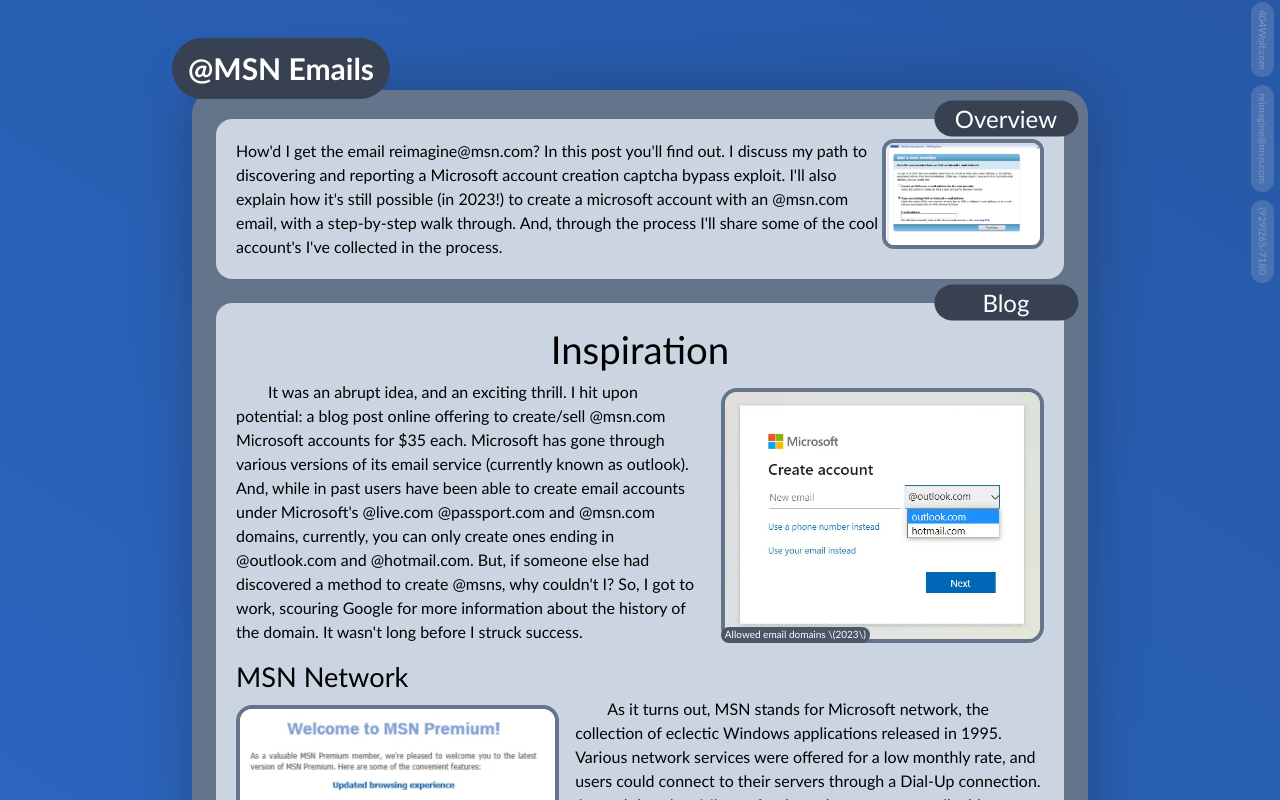
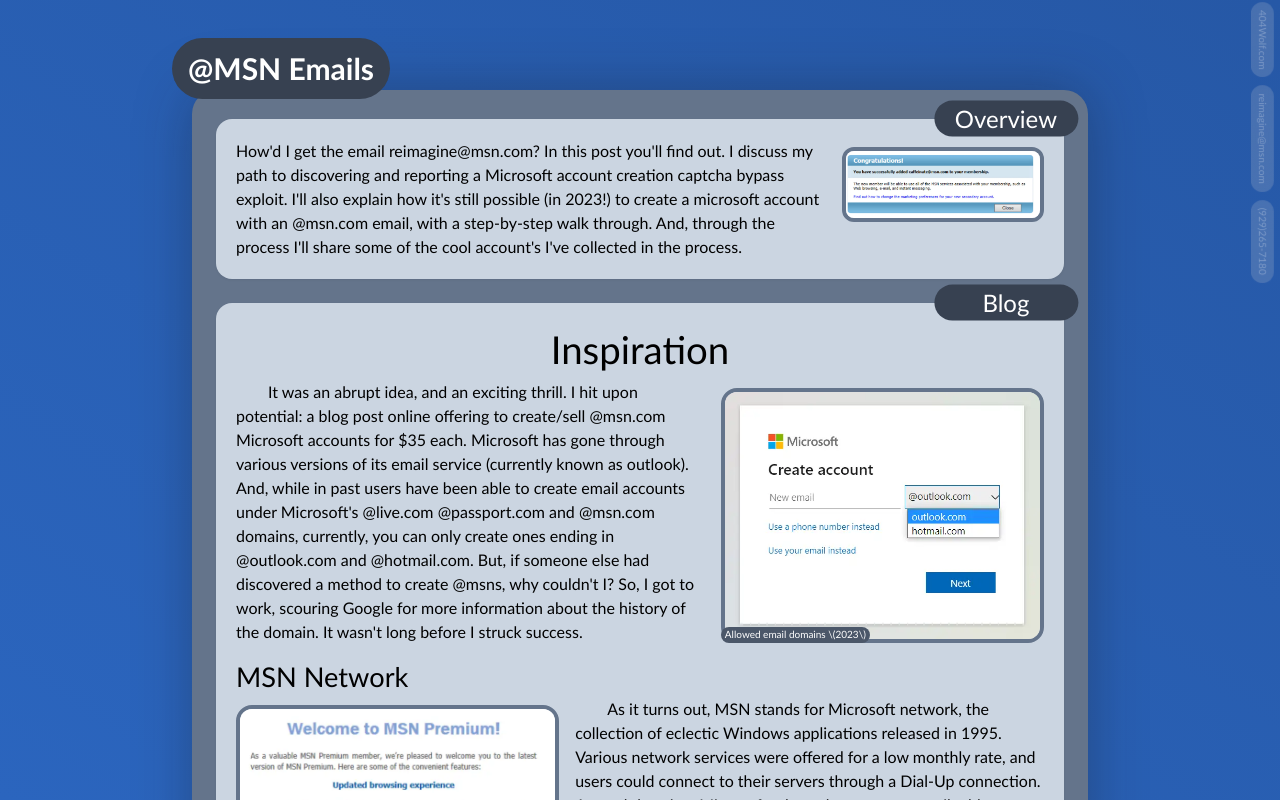
Before and after one commit to 404Wolf/404Wolf.com, a Next.js app: page /posts/blogs/msnEmails in a window 1280 px wide. Shown: the top 800 px of the page. Built offline with nearby package versions, Linux system fonts and the light colour scheme.

Commit message:
Improve padding

```diff
--- a/src/components/misc/Tile.tsx
+++ b/src/components/misc/Tile.tsx
@@ -37,7 +37,7 @@ const Tile = ({
                 </div>
             )}
             <div
-                className={`${className} mb-auto p-3 md:p-5 bg-slate-300 rounded-2xl h-full ${className} drop-shadow-sm`}
+                className={`${className} mb-auto p-3 md:p-5 pt-5 md:pt-5 bg-slate-300 rounded-2xl h-full ${className} drop-shadow-sm`}
             >
                 <div style={{ padding: `${extraPadding}px` }}>{children}</div>
             </div>
--- a/src/layouts/MainLayout.tsx
+++ b/src/layouts/MainLayout.tsx
@@ -22,7 +22,7 @@ const MainLayout = ({ children,
 
     return (
         <div>
-            <div className={`relative pt-6 sm:pt-8 duration-100 ${blurred ? "blur-sm contrast-75" : ""}`}>
+            <div className={`relative pt-7 sm:pt-8 duration-100 ${blurred ? "blur-sm contrast-75" : ""}`}>
                 {title &&
                     <div>
                         <Link href="/">
--- a/src/layouts/PostLayout.tsx
+++ b/src/layouts/PostLayout.tsx
@@ -20,7 +20,6 @@ const PostLayout = ({ postId, type, title }: PostLayoutProps) => {
     const windowSize = useSize();
     const [postData, setPostData] = useState<PostData | null>(null);
     const [postMd, setPostMd] = useState("Loading...");
-    const [postIcon, setPostIcon] = useState<string | null>(null);
 
     useEffect(() => {
         fetch(String(`/api/posts/byId?id=${postId}&type=${type}`))
@@ -31,40 +30,36 @@ const PostLayout = ({ postId, type, title }: PostLayoutProps) => {
     useEffect(() => {
         fetch(String(`/api/posts/md?id=${postId}&type=${type}`))
             .then((res) => res.text())
-            .then((data) => setPostMd(parseMd(data, windowSize[0], postId, type)))
+            .then((data) => setPostMd(parseMd(data, windowSize[0], postId, type)));
     }, [postData, postId, windowSize]);
-
-    useEffect(() => {
-        if (postData) {
-            const timeout = setTimeout(() => {
-                setPostIcon(randomListItem(postData.covers));
-            }, 1000);
-            return () => clearTimeout(timeout);
-        }
-    }, [postData]);
 
     return (
         <MainLayout title={postData ? postData.name : toTitleCase(type)} header={false}>
             <div className={postData ? "mt-[5px]" : ""}>
                 {postData && (
-                    <Tile
-                        title="Overview"
-                        className="overflow-auto"
-                        direction="right"
-                    >
-                        {postIcon && (
-                            <div className="relative pointer-events-none w-1/2 sm:w-[20%] ml-1 md:mb-1 float-right">
-                                <Image priority width={500} height={500} src={postIcon} className="border-4 border-slate-500 rounded-xl" alt={`${postData.name} cover image`} />
+                    <Tile title="Overview" className="overflow-auto" direction="right">
+                        <div className="relative container">
+                            <div className="relative pointer-events-none rounded-xl w-2/5 md:w-1/4 mt-2 ml-px md:ml-3 mb-px md:mb-3 float-right">
+                                <Image
+                                    priority
+                                    width={400}
+                                    height={400}
+                                    src={postData.covers[0]}
+                                    className="border-4 border-slate-500 rounded-xl"
+                                    alt={`${postData.name} cover image`}
+                                />
                             </div>
-                        )}
-                        <div className="markdown">{postData?.description}</div>
+                            <div className="markdown">{postData?.description}</div>
+                        </div>
                     </Tile>
                 )}
                 <div className="m-6" />
                 <Tile className="overflow-auto" title={title} direction="right">
+                    <div>
                     <ReactMarkdown className="markdown" rehypePlugins={[rehypeRaw]}>
                         {postMd}
                     </ReactMarkdown>
+                    </div>
                 </Tile>
             </div>
         </MainLayout>
--- a/src/layouts/PostsIndexLayout.tsx
+++ b/src/layouts/PostsIndexLayout.tsx
@@ -27,7 +27,7 @@ const PostsIndexLayout = ({ type, header, children }: PostsProps) => {
         <MainLayout title={header} headerChildren={headerChildren}>
             <div className="-mt-3">
                 <Tile>
-                    <div className="grid grid-cols-1 md:grid-cols-2 gap-x-6 gap-y-7 md:gap-y-10 p-1 pt-2 md:pt-4">
+                    <div className="grid grid-cols-1 md:grid-cols-2 gap-x-6 gap-y-7 md:gap-y-10 p-1 pt-2">
                         {posts.map((post) => (
                             <ExtendedPostCard tags={post.tags} post={post} />
                         ))}
```
